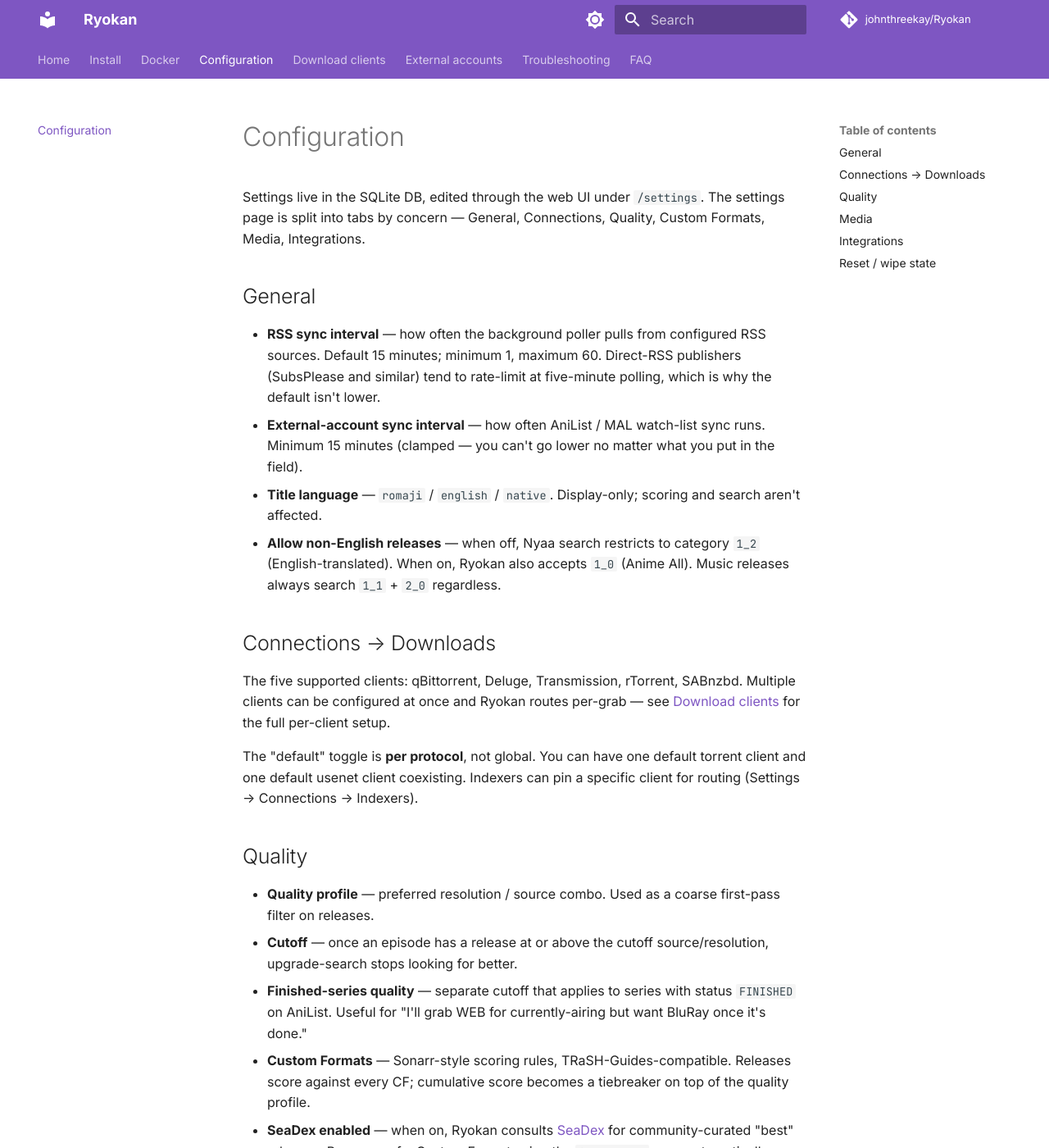
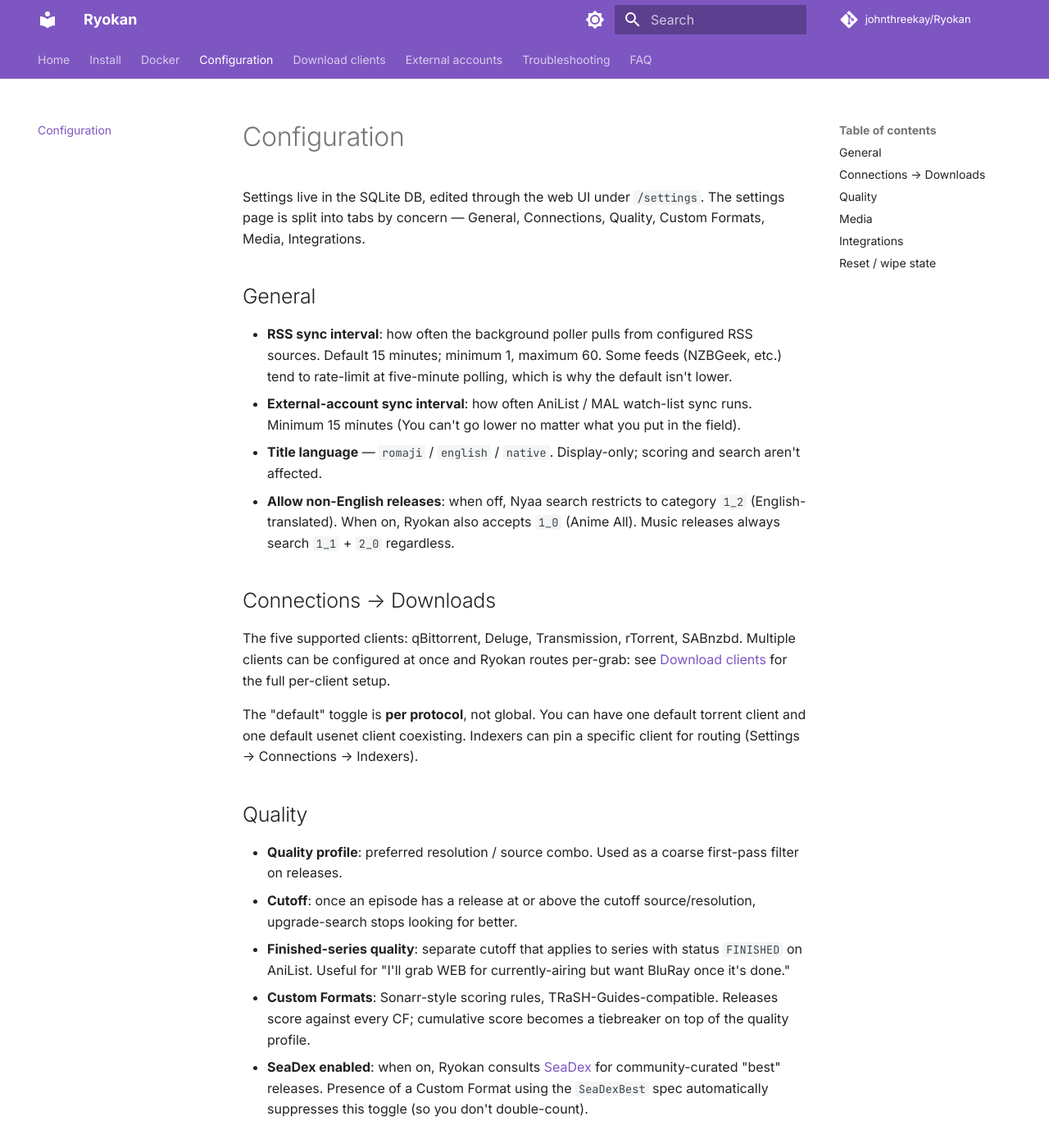
Before and after one commit to abhi1693/Ryokan, an MkDocs documentation site: the page built from docs/configuration.md, in a window 1280 px wide and 1400 px high. Shown: the whole window at 82% size. Built offline with MkDocs 1.6.1 and Material for MkDocs 9.7.7, drawn with Linux system fonts in a browser that asks for light colours; comment, search, counter and statistics services are not loaded; some of the changed text lies outside the part shown.

Commit message:
Update formatting for configuration settings

```diff
--- a/docs/configuration.md
+++ b/docs/configuration.md
@@ -4,39 +4,39 @@
 
 ## General
 
-- **RSS sync interval** — how often the background poller pulls from configured RSS sources. Default 15 minutes; minimum 1, maximum 60. Direct-RSS publishers (SubsPlease and similar) tend to rate-limit at five-minute polling, which is why the default isn't lower.
-- **External-account sync interval** — how often AniList / MAL watch-list sync runs. Minimum 15 minutes (clamped — you can't go lower no matter what you put in the field).
+- **RSS sync interval**: how often the background poller pulls from configured RSS sources. Default 15 minutes; minimum 1, maximum 60. Some feeds (NZBGeek, etc.) tend to rate-limit at five-minute polling, which is why the default isn't lower.
+- **External-account sync interval**: how often AniList / MAL watch-list sync runs. Minimum 15 minutes (You can't go lower no matter what you put in the field).
 - **Title language** — `romaji` / `english` / `native`. Display-only; scoring and search aren't affected.
-- **Allow non-English releases** — when off, Nyaa search restricts to category `1_2` (English-translated). When on, Ryokan also accepts `1_0` (Anime All). Music releases always search `1_1` + `2_0` regardless.
+- **Allow non-English releases**: when off, Nyaa search restricts to category `1_2` (English-translated). When on, Ryokan also accepts `1_0` (Anime All). Music releases always search `1_1` + `2_0` regardless.
 
 ## Connections → Downloads
 
-The five supported clients: qBittorrent, Deluge, Transmission, rTorrent, SABnzbd. Multiple clients can be configured at once and Ryokan routes per-grab — see [Download clients](download-clients.md) for the full per-client setup.
+The five supported clients: qBittorrent, Deluge, Transmission, rTorrent, SABnzbd. Multiple clients can be configured at once and Ryokan routes per-grab: see [Download clients](download-clients.md) for the full per-client setup.
 
 The "default" toggle is **per protocol**, not global. You can have one default torrent client and one default usenet client coexisting. Indexers can pin a specific client for routing (Settings → Connections → Indexers).
 
 ## Quality
 
-- **Quality profile** — preferred resolution / source combo. Used as a coarse first-pass filter on releases.
-- **Cutoff** — once an episode has a release at or above the cutoff source/resolution, upgrade-search stops looking for better.
-- **Finished-series quality** — separate cutoff that applies to series with status `FINISHED` on AniList. Useful for "I'll grab WEB for currently-airing but want BluRay once it's done."
-- **Custom Formats** — Sonarr-style scoring rules, TRaSH-Guides-compatible. Releases score against every CF; cumulative score becomes a tiebreaker on top of the quality profile.
-- **SeaDex enabled** — when on, Ryokan consults [SeaDex](https://releases.moe) for community-curated "best" releases. Presence of a Custom Format using the `SeaDexBest` spec automatically suppresses this toggle (so you don't double-count).
+- **Quality profile**: preferred resolution / source combo. Used as a coarse first-pass filter on releases.
+- **Cutoff**: once an episode has a release at or above the cutoff source/resolution, upgrade-search stops looking for better.
+- **Finished-series quality**: separate cutoff that applies to series with status `FINISHED` on AniList. Useful for "I'll grab WEB for currently-airing but want BluRay once it's done."
+- **Custom Formats**: Sonarr-style scoring rules, TRaSH-Guides-compatible. Releases score against every CF; cumulative score becomes a tiebreaker on top of the quality profile.
+- **SeaDex enabled**: when on, Ryokan consults [SeaDex](https://releases.moe) for community-curated "best" releases. Presence of a Custom Format using the `SeaDexBest` spec automatically suppresses this toggle (so you don't double-count).
 
 ## Media
 
-- **Media root** — where Ryokan imports completed downloads. Visible inside the container at the path you configured the volume mount to.
-- **Post-processing mode** — `hardlink` (default, seed-safe), `copy`, or `move`. Hardlink falls back to copy when `fs::hard_link` errors (cross-filesystem common case).
+- **Media root**: where Ryokan imports completed downloads. Visible inside the container at the path you configured the volume mount to.
+- **Post-processing mode**: `hardlink` (default, seed-safe), `copy`, or `move`. Hardlink falls back to copy when `fs::hard_link` errors (cross-filesystem common case).
 
 ## Integrations
 
-- **AniList / MyAnimeList accounts** — OAuth-linked for watch-list sync. See [External accounts](external-accounts.md).
-- **Jellyfin** — server URL + API key. Used for library-side metadata and on-disk validation.
-- **Sonarr / Radarr API shim (anibridge)** — exposes a Sonarr/Radarr-compatible API on `/api/v3/...` and `/radarr/api/v3/...`. Lets Seerr / Ombi / similar request anime through Ryokan. Each side has its own API key.
-- **autobrr webhook** — accepts IRC-announce push from autobrr at `/api/webhook/autobrr`. Has its own API key for auth.
+- **AniList / MyAnimeList accounts**: OAuth-linked for watch-list sync. See [External accounts](external-accounts.md).
+- **Jellyfin**: server URL + API key. Used for library-side metadata and on-disk validation.
+- **Sonarr / Radarr API shim (anibridge)**: exposes a Sonarr/Radarr-compatible API on `/api/v3/...` and `/radarr/api/v3/...`. Lets Seerr / Ombi / similar request anime through Ryokan. Each side has its own API key.
+- **autobrr webhook**: accepts IRC-announce push from autobrr at `/api/webhook/autobrr`. Has its own API key for auth.
 
 ## Reset / wipe state
 
-- **Wipe library + grab history** — there's no UI for this. The closest is per-series "Remove from library" which cleans up that series' rows and optional disk files.
-- **Wipe everything** — stop Ryokan, remove the `/data` volume (`docker volume rm ryokan-data` or delete the bind-mounted dir), restart. First-run setup runs again.
-- **Reset auth only** — set `RYOKAN_RESET_AUTH=1` *and* create `data/.reset-auth`. Both are required (sentinel-file gate prevents a stuck env var from wiping auth on every restart).
+- **Wipe library + grab history**: there's no UI for this. The closest is per-series "Remove from library" which cleans up that series' rows and optional disk files.
+- **Wipe everything**: stop Ryokan, remove the `/data` volume (`docker volume rm ryokan-data` or delete the bind-mounted dir), restart. First-run setup runs again.
+- **Reset auth only**: set `RYOKAN_RESET_AUTH=1` *and* create `data/.reset-auth`. Both are required (sentinel-file gate prevents a stuck env var from wiping auth on every restart).
```
